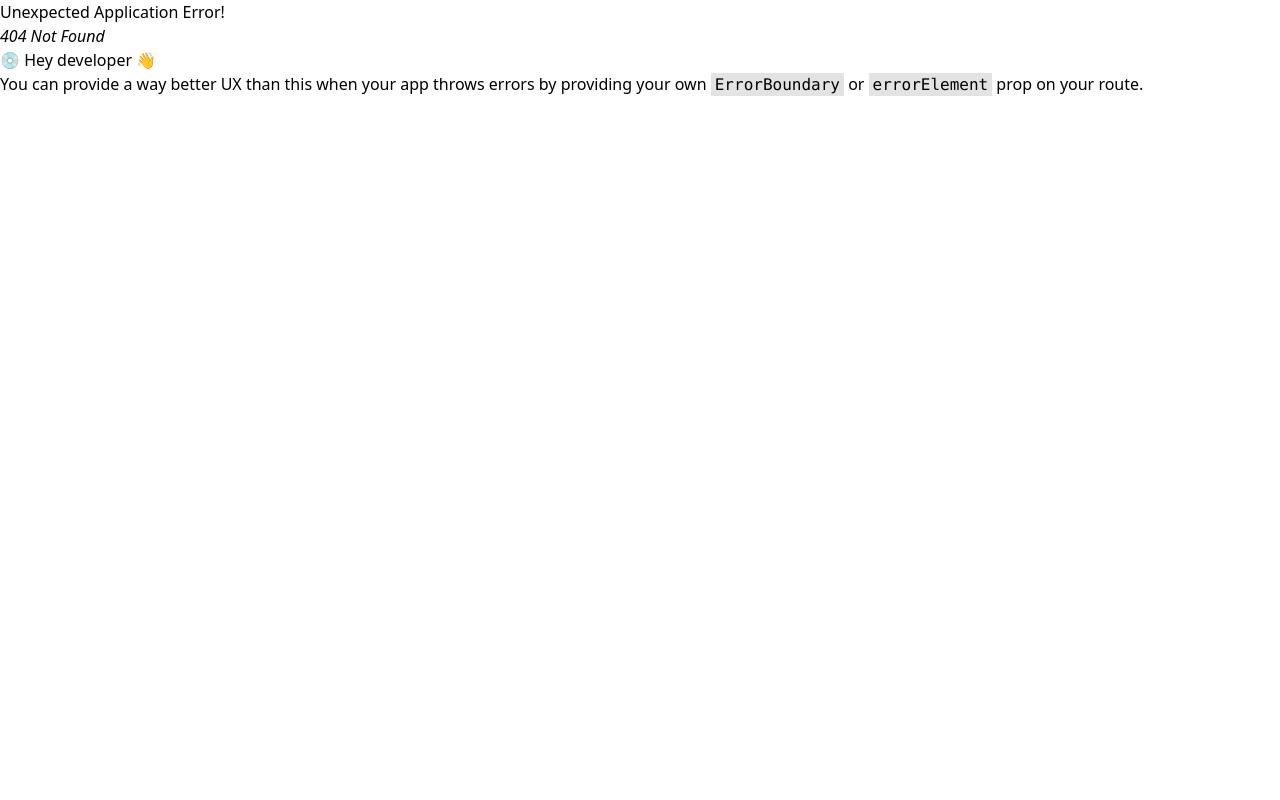
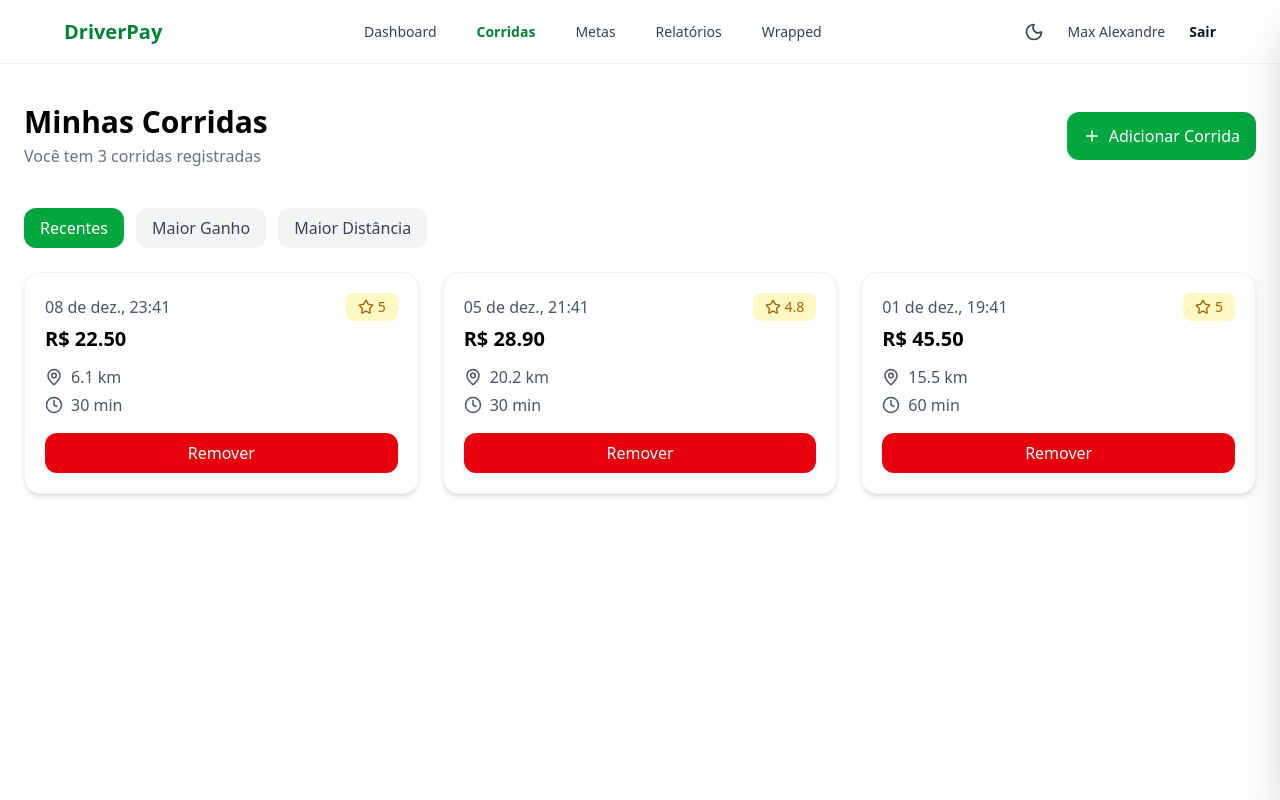
Before and after one commit to Pedroqne/driver-manager-frontend, a React (Vite) app in the folder manager/: page /corridas in a window 1280 px wide. Before the commit this address had no page. Built offline with nearby package versions, Linux system fonts and the light colour scheme.

Commit message:
feature: Página corrida criada

```diff
--- a/manager/src/page/add-race/index.tsx
+++ b/manager/src/page/add-race/index.tsx
@@ -7,7 +7,7 @@ export function AdicionarCorrida() {
 
       {/* Voltar */}
       <Link
-        to="/dashboard"
+        to="/corridas"
         className="flex items-center gap-2 text-green-700 mb-6 font-medium"
       >
         <ArrowLeft size={18} /> Voltar
--- /dev/null
+++ b/manager/src/page/races/index.tsx
@@ -0,0 +1,105 @@
+import { useState } from "react";
+import { Link } from "react-router-dom";
+import { MapPin, Clock, Star, Plus } from "lucide-react";
+
+export function CorridasPage() {
+  const [filtro, setFiltro] = useState<"recentes" | "ganho" | "distancia">(
+    "recentes"
+  );
+
+  const corridas = [
+    { id: 1, data: "08 de dez., 23:41", ganho: 22.5, distancia: 6.1, duracao: 30, nota: 5 },
+    { id: 2, data: "05 de dez., 21:41", ganho: 28.9, distancia: 20.2, duracao: 30, nota: 4.8 },
+    { id: 3, data: "01 de dez., 19:41", ganho: 45.5, distancia: 15.5, duracao: 60, nota: 5 },
+  ];
+
+  const corridasFiltradas = [...corridas].sort((a, b) => {
+    if (filtro === "ganho") return b.ganho - a.ganho;
+    if (filtro === "distancia") return b.distancia - a.distancia;
+    return 0;
+  });
+
+  return (
+    <div className="min-h-screen pt-20 pb-20 space-y-20 max-w-7xl mx-auto">
+      <div className="p-6 flex justify-between items-center mb-4">
+        <div>
+          <h1 className="text-3xl font-bold">Minhas Corridas</h1>
+          <p className="text-gray-500 mt-1">
+            Você tem {corridas.length} corridas registradas
+          </p>
+        </div>
+
+        <Link
+          to="/corridas/adicionar"
+          className="flex items-center gap-2 bg-green-600 text-white px-4 py-3 rounded-xl hover:bg-green-700 transition"
+        >
+          <Plus size={18} />
+          Adicionar Corrida
+        </Link>
+      </div>
+
+      {/* Filtros */}
+      <div className="flex gap-3 mb-6 px-6">
+        <button
+          onClick={() => setFiltro("recentes")}
+          className={`px-4 py-2 rounded-xl cursor-pointer ${
+            filtro === "recentes" ? "bg-green-600 text-white" : "bg-gray-100 text-gray-700"
+          }`}
+        >
+          Recentes
+        </button>
+
+        <button
+          onClick={() => setFiltro("ganho")}
+          className={`px-4 py-2 rounded-xl cursor-pointer ${
+            filtro === "ganho" ? "bg-green-600 text-white" : "bg-gray-100 text-gray-700"
+          }`}
+        >
+          Maior Ganho
+        </button>
+
+        <button
+          onClick={() => setFiltro("distancia")}
+          className={`px-4 py-2 rounded-xl cursor-pointer ${
+            filtro === "distancia" ? "bg-green-600 text-white" : "bg-gray-100 text-gray-700"
+          }`}
+        >
+          Maior Distância
+        </button>
+      </div>
+
+      {/* Lista de Corridas  */}
+      <div className="px-6 grid grid-cols-1 md:grid-cols-2 lg:grid-cols-3 gap-6">
+        {corridasFiltradas.map((corrida) => (
+          <div
+            key={corrida.id}
+            className="bg-white shadow-md rounded-2xl p-5 border border-gray-100 hover:border-green-600 transition duration-300"
+          >
+            <div className="flex justify-between items-center">
+              <p className="text-gray-600">{corrida.data}</p>
+
+              <span className="flex items-center gap-1 bg-yellow-100 text-yellow-700 px-3 py-1 rounded-lg text-sm">
+                <Star size={16} /> {corrida.nota}
+              </span>
+            </div>
+
+            <h2 className="text-xl font-bold mt-1">R$ {corrida.ganho.toFixed(2)}</h2>
+
+            <div className="flex flex-col gap-1 text-gray-600 mt-3">
+              <span className="flex items-center gap-2">
+                <MapPin size={18} /> {corrida.distancia} km
+              </span>
+              <span className="flex items-center gap-2">
+                <Clock size={18} /> {corrida.duracao} min
+              </span>
+            </div>
+
+            <button className="mt-4 w-full bg-red-600 text-white py-2 rounded-xl cursor-pointer hover:bg-red-700 transition">
+              Remover
+            </button>
+          </div>
+        ))}
+      </div>
+    </div>
+  );
+}
```
Also changed, not shown: manager/src/router.tsx (+6 -1 lines).
